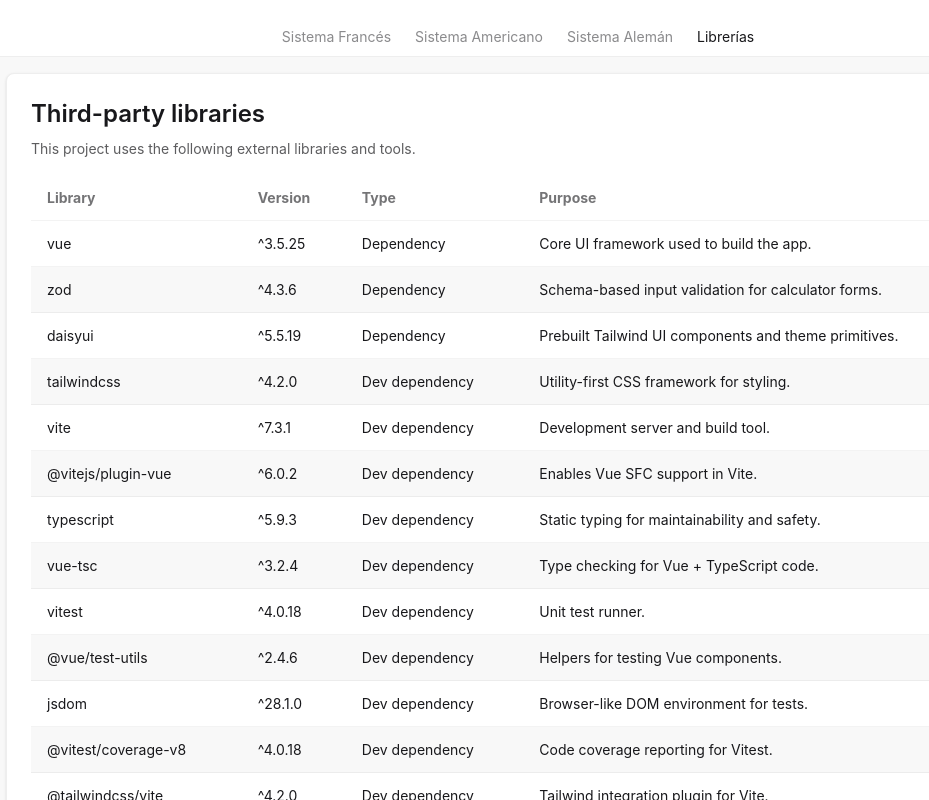
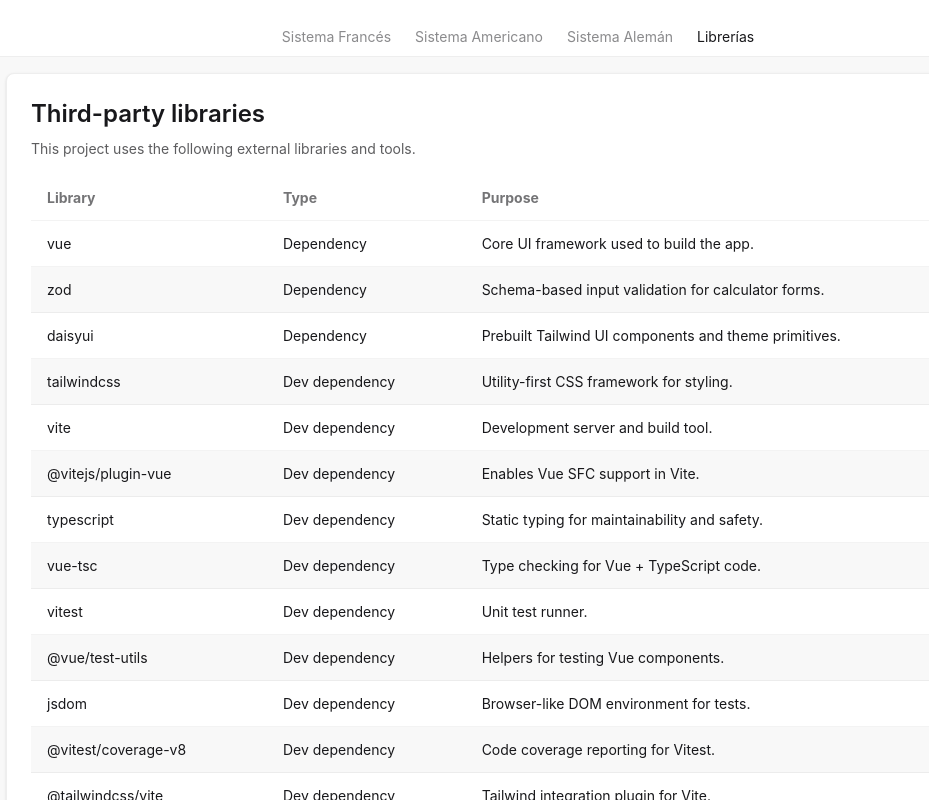
Before and after one commit to jortiz3109/loan-calculator, a Vue app: page / in a window 1280 px wide. Both pictures are taken after a click on the tab "Librerías". Shown: the top 800 px of the page, without its empty margins (122-1051 px from the left). Built offline with nearby package versions, Linux system fonts and the light colour scheme.

Commit message:
refactor(ui): remove library version column from libraries tab
Keep only library name, dependency type, and purpose in the third-party libraries table.

```diff
--- a/src/components/ThirdPartyLibraries.vue
+++ b/src/components/ThirdPartyLibraries.vue
@@ -12,7 +12,6 @@
             <thead>
               <tr>
                 <th>Library</th>
-                <th>Version</th>
                 <th>Type</th>
                 <th>Purpose</th>
               </tr>
@@ -20,79 +19,66 @@
             <tbody>
               <tr>
                 <td>vue</td>
-                <td>^3.5.25</td>
                 <td>Dependency</td>
                 <td>Core UI framework used to build the app.</td>
               </tr>
               <tr>
                 <td>zod</td>
-                <td>^4.3.6</td>
                 <td>Dependency</td>
                 <td>Schema-based input validation for calculator forms.</td>
               </tr>
               <tr>
                 <td>daisyui</td>
-                <td>^5.5.19</td>
                 <td>Dependency</td>
                 <td>Prebuilt Tailwind UI components and theme primitives.</td>
               </tr>
               <tr>
                 <td>tailwindcss</td>
-                <td>^4.2.0</td>
                 <td>Dev dependency</td>
                 <td>Utility-first CSS framework for styling.</td>
               </tr>
               <tr>
                 <td>vite</td>
-                <td>^7.3.1</td>
                 <td>Dev dependency</td>
                 <td>Development server and build tool.</td>
               </tr>
               <tr>
                 <td>@vitejs/plugin-vue</td>
-                <td>^6.0.2</td>
                 <td>Dev dependency</td>
                 <td>Enables Vue SFC support in Vite.</td>
               </tr>
               <tr>
                 <td>typescript</td>
-                <td>^5.9.3</td>
                 <td>Dev dependency</td>
                 <td>Static typing for maintainability and safety.</td>
               </tr>
               <tr>
                 <td>vue-tsc</td>
-                <td>^3.2.4</td>
                 <td>Dev dependency</td>
                 <td>Type checking for Vue + TypeScript code.</td>
               </tr>
               <tr>
                 <td>vitest</td>
-                <td>^4.0.18</td>
                 <td>Dev dependency</td>
                 <td>Unit test runner.</td>
               </tr>
               <tr>
                 <td>@vue/test-utils</td>
-                <td>^2.4.6</td>
                 <td>Dev dependency</td>
                 <td>Helpers for testing Vue components.</td>
               </tr>
               <tr>
                 <td>jsdom</td>
-                <td>^28.1.0</td>
                 <td>Dev dependency</td>
                 <td>Browser-like DOM environment for tests.</td>
               </tr>
               <tr>
                 <td>@vitest/coverage-v8</td>
-                <td>^4.0.18</td>
                 <td>Dev dependency</td>
                 <td>Code coverage reporting for Vitest.</td>
               </tr>
               <tr>
                 <td>@tailwindcss/vite</td>
-                <td>^4.2.0</td>
                 <td>Dev dependency</td>
                 <td>Tailwind integration plugin for Vite.</td>
               </tr>
```
